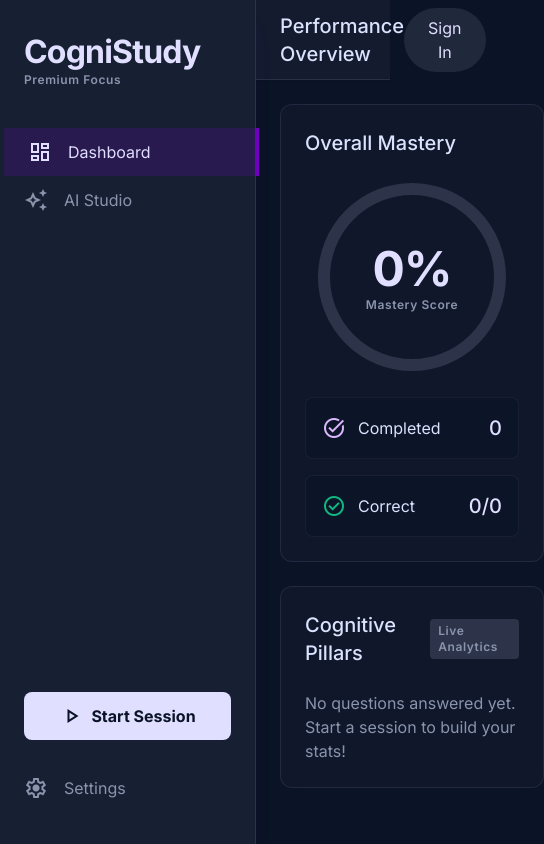
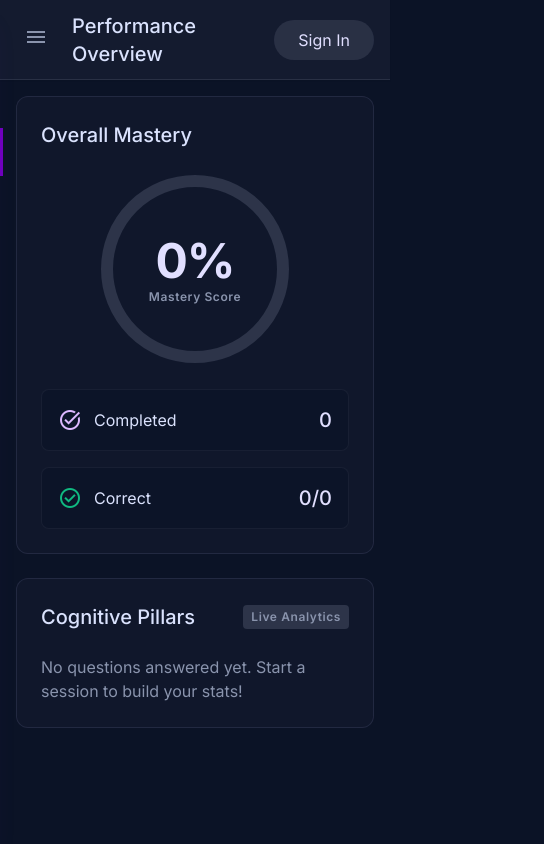
Before and after one commit to alfurssan2/cognitive-flow, a website: page public/index.html in a window 390 px wide. Shown: the whole page, 544 px wide, since content can reach past the window. Drawn offline with nearby package versions, Linux system fonts and the light colour scheme; no server answers.

Commit message:
Make UI fully responsive on mobile

```diff
--- a/public/index.html
+++ b/public/index.html
@@ -130,7 +130,7 @@
 </head>
 <body class="bg-surface-deep text-on-surface">
 <!-- Sidebar Navigation -->
-<aside class="h-screen w-64 fixed left-0 top-0 flex flex-col bg-surface-container dark:bg-surface-container border-r border-primary/10 shadow-xl shadow-secondary-container/5 z-50">
+<aside id="sidebar" class="h-screen w-64 fixed left-0 top-0 flex flex-col bg-surface-container dark:bg-surface-container border-r border-primary/10 shadow-xl shadow-secondary-container/5 z-50 transform -translate-x-full lg:translate-x-0 transition-transform duration-300">
 <div class="flex flex-col h-full py-8 space-y-2">
 <div class="px-6 mb-8">
 <h1 class="font-headline-lg text-headline-lg font-bold text-primary tracking-tight">CogniStudy</h1>
@@ -162,8 +162,11 @@
 </div>
 </aside>
 <!-- Top App Bar -->
-<header class="docked full-width top-0 sticky z-40 bg-surface-container/80 backdrop-blur-md shadow-sm border-b border-primary/10 flex justify-between items-center h-20 px-gutter w-full ml-64 max-w-[calc(100%-16rem)]">
-<div class="flex items-center gap-8 flex-1">
+<header class="docked full-width top-0 sticky z-40 bg-surface-container/80 backdrop-blur-md shadow-sm border-b border-primary/10 flex justify-between items-center h-20 px-4 lg:px-gutter w-full lg:ml-64 lg:max-w-[calc(100%-16rem)] transition-all">
+<div class="flex items-center gap-4 flex-1">
+    <button id="mobile-menu-btn" class="lg:hidden p-2 text-text-muted hover:text-primary rounded-full transition-all">
+        <span class="material-symbols-outlined">menu</span>
+    </button>
     <h2 class="font-title-md text-title-md text-text-primary">Performance Overview</h2>
 </div>
 <div class="flex items-center gap-4">
@@ -179,7 +182,7 @@
 </div>
 </header>
 <!-- Main Content Canvas -->
-<main class="ml-64 p-gutter max-w-[calc(100%-16rem)]">
+<main class="lg:ml-64 p-4 lg:p-gutter w-full lg:max-w-[calc(100%-16rem)] transition-all">
 <div class="grid grid-cols-12 gap-gutter">
 <!-- Column 1: Overall Mastery (3/12) -->
 <div class="col-span-12 lg:col-span-3 space-y-gutter">
@@ -384,6 +387,14 @@
         }
 
         renderStats(JSON.parse(localStorage.getItem('exam_stats')) || {});
+
+        const sidebar = document.getElementById('sidebar');
+        const mobileMenuBtn = document.getElementById('mobile-menu-btn');
+        if (mobileMenuBtn && sidebar) {
+            mobileMenuBtn.addEventListener('click', () => {
+                sidebar.classList.toggle('-translate-x-full');
+            });
+        }
     });
 </script>
 </body></html>
```
Also changed, not shown: public/generator.html (+18 -7 lines), public/study.html (+15 -4 lines).
